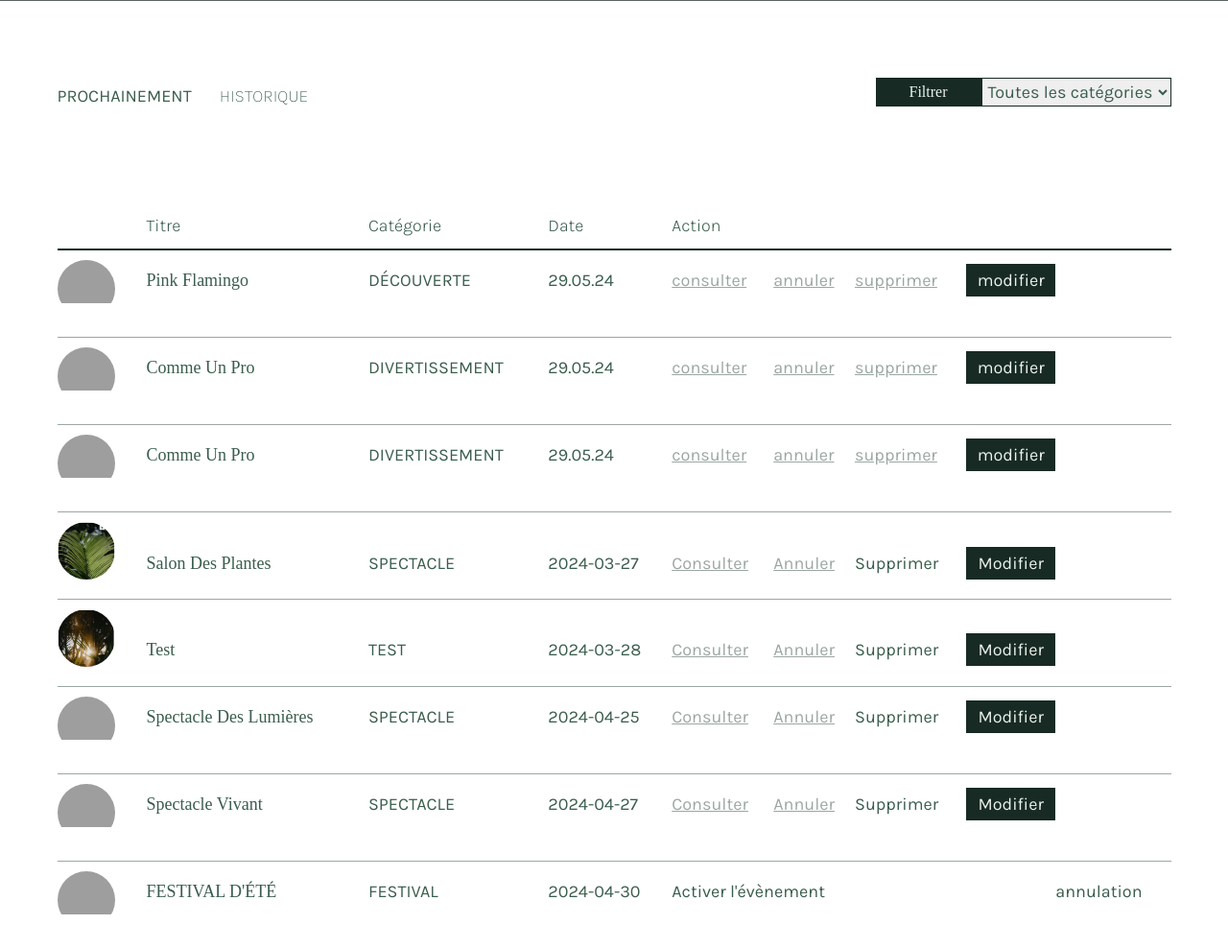
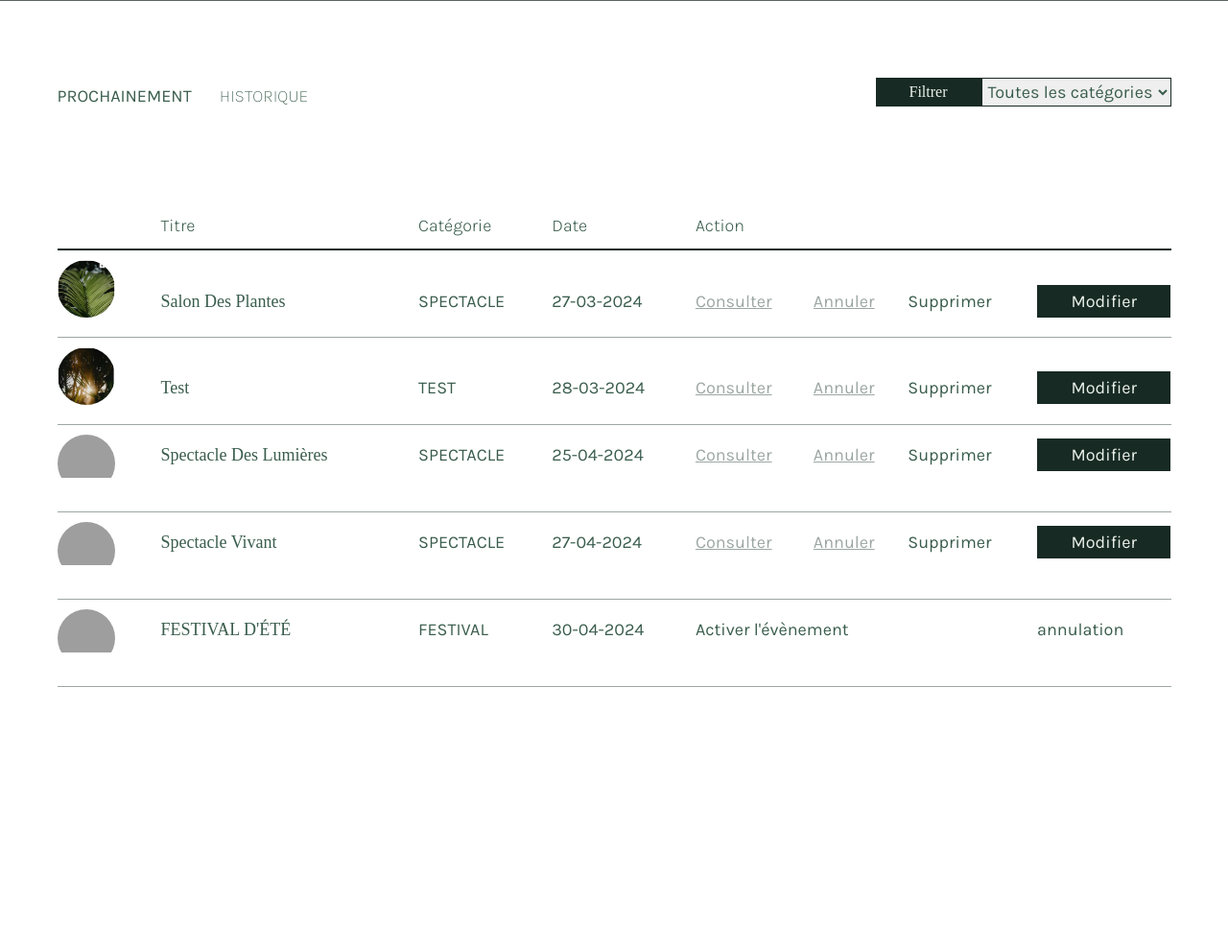
Before and after one commit to ValluetCP/event_luxury, a PHP site: page /event/views/admin/admin_list_event.php in a window 1280 px wide. Shown: the part 799-1787 px from the top of the page at 96% size. After the commit the page ends 1515 px from the top, so only its background shows below. Run offline with PHP 8.4, Linux system fonts and the light colour scheme; data comes from the database, SQL or seed files in the repository; some web fonts are replaced; grey boxes are pictures that could not be loaded.

Commit message:
Page ADMIN 'évènement' -  fiche produit & liste
admin_evenement.php
admin_list_event.php

```diff
--- a/models/eventModel.php
+++ b/models/eventModel.php
@@ -1,7 +1,7 @@
 <?php
 // session_start();
 
-// require_once $_SERVER["DOCUMENT_ROOT"] . "/event/models/database.php";
+// require_once $_SERVER["DOCUMENT_ROOT"] . "/event_luxury/models/database.php";
 // require_once __DIR__."/database.php";
 require_once "database.php";
 
@@ -22,7 +22,7 @@ class Event{
             $request->execute(array($titre,$prix,$resume,$categorie_id,$imgName,$dateEvent,$nbrPlace,));
 
             // rediriger vers la page list_user.php
-            // header("Location: http://localhost/event/views/list_event.php");
+            // header("Location: http://localhost/event_luxury/views/list_event.php");
             if($_SESSION['user_role'] == 'admin')
                         header("Location: http://localhost/event_luxury/views/admin/admin_list_event.php");
                     else
@@ -117,7 +117,7 @@ class Event{
 
 
     //         // rediriger vers la page list_event.php
-    //         header("Location: http://localhost/event/views/admin_list_event.php");
+    //         header("Location: http://localhost/event_luxury/views/admin_list_event.php");
 
 
     //     } catch (PDOException $e) {
@@ -136,7 +136,7 @@ class Event{
         if (!empty($_FILES['image']['name'])) {
             $imgName = $_FILES['image']['name'];
             $tmpName = $_FILES['image']['tmp_name'];
-            $destination = $_SERVER['DOCUMENT_ROOT'] . '/event/views/asset/img_event/' . $imgName;
+            $destination = $_SERVER['DOCUMENT_ROOT'] . '/event_luxury/views/asset/img_event/' . $imgName;
 
             // Assurez-vous de gérer les erreurs lors du téléchargement du fichier
             if (move_uploaded_file($tmpName, $destination)) {
@@ -144,7 +144,7 @@ class Event{
                 $request = $db->prepare("UPDATE events SET titre = ?, prix = ?, resume = ?, categorie_id = ?, date_event = ?, nbr_place = ?, image = ? WHERE id_evenement = ?");
                 $request->execute([$titre, $prix, $resume, $categorie_id, $dateEvent, $nbrPlace, $imgName, $id]);
                 // rediriger vers la page list_event.php
-                header("Location: http://localhost/event/views/admin_list_event.php");
+                header("Location: http://localhost/event_luxury/views/admin/admin_list_event.php");
             } else {
                 // Gestion de l'erreur de téléchargement
                 echo "Erreur lors du téléchargement de l'image.";
@@ -154,7 +154,7 @@ class Event{
             $request = $db->prepare("UPDATE events SET titre = ?, prix = ?, resume = ?, categorie_id = ?, date_event = ?, nbr_place = ? WHERE id_evenement = ?");
             $request->execute([$titre, $prix, $resume, $categorie_id, $dateEvent, $nbrPlace, $id]);
             // rediriger vers la page list_event.php
-            header("Location: http://localhost/event/views/admin_list_event.php");
+            header("Location: http://localhost/event_luxury/views/admin/admin_list_event.php");
         }
     }
 
@@ -172,7 +172,7 @@ class Event{
         try {
             $request->execute([0, $id]);
             // recuperer le resultat dans un tableau
-            header("Location: http://localhost/event/views/admin_list_event.php");
+            header("Location: http://localhost/event_luxury/views/admin/admin_list_event.php");
         } catch (PDOException $e) {
             $e->getMessage();
         }
@@ -190,7 +190,7 @@ class Event{
         try {
             $request->execute(array($id));
             // recuperer le resultat dans un tableau
-            header("Location: http://localhost/event/views/admin_list_event.php");
+            header("Location: http://localhost/event_luxury/views/admin/admin_list_event.php");
         } catch (PDOException $e) {
             $e->getMessage();
         }
@@ -208,7 +208,7 @@ class Event{
         try {
             $request->execute([1, $id]);
             // recuperer le resultat dans un tableau
-            header("Location: http://localhost/event/views/admin_list_event.php");
+            header("Location: http://localhost/event_luxury/views/admin/admin_list_event.php");
         } catch (PDOException $e) {
             $e->getMessage();
         }
@@ -222,7 +222,7 @@ class Event{
             $request->execute([$categoryId]);
             return $request->fetchAll(PDO::FETCH_ASSOC);
             // recuperer le resultat dans un tableau
-            header("Location: http://localhost/event/views/admin_list_event.php");
+            header("Location: http://localhost/event_luxury/views/admin_list_event.php");
         } catch (PDOException $e) {
             $e->getMessage();
         }
--- a/views/admin/admin_add_evenement.php
+++ b/views/admin/admin_add_evenement.php
@@ -96,7 +96,7 @@ if (isset($_GET['id_event_update'])) {
 
                         <!-- Afficher l'image actuelle -->
                         <?php if (!empty($event['image'])): ?>
-                            <img src="./asset/img_event/<?=$event['image'] ?>" alt="Image actuelle" class="current-image">
+                            <img src="../asset/img_event/<?=$event['image'] ?>" alt="Image actuelle" class="current-image">
 
                         <!-- Sinon msg : aucune image -->
                         <?php else: ?>
--- a/views/admin/admin_list_event.php
+++ b/views/admin/admin_list_event.php
@@ -75,69 +75,6 @@ $currentDate = date('Y-m-d H:i:s'); // Date actuelle au format SQL (YYYY-MM-DD H
                     </thead>
                     <tbody id="tbody_adminListEvent" class="tbody_adminList">
 
-                        <!-- MODULE 1 -->
-                        <tr class="table_module">
-                            <td class="table_img_none">
-                                <div class="table_img">
-                                    <img src="../asset/img/event_flamant.jpg" alt="">
-                                </div>
-                            </td>
-                            <td class="table_titre">Pink flamingo</td>
-                            <td class="table_category table_category_none">Découverte</td>
-                            <td class="table_date">29.05.24</td>
-                            <td class="table_action"><a href="">consulter</a></td>
-                            <td class="table_action"><a href="">annuler</a></td>
-                            <td class="table_action"><a href="">supprimer</a></td>
-                            <!-- bouton -->
-                            <td>
-                                <p class="table_btn">
-                                    <a href="" id="table_btnTxt">modifier</a>
-                                </p>
-                            </td>
-                        </tr>
-
-                        <!-- MODULE 2 -->
-                        <tr class="table_module">
-                            <td class="table_img_none">
-                                <div class="table_img">
-                                    <img src="../asset/img/event_tennis.jpg" alt="">
-                                </div>
-                            </td>
-                            <td class="table_titre">Comme un pro</td>
-                            <td class="table_category table_category_none">Divertissement</td>
-                            <td class="table_date">29.05.24</td>
-                            <td class="table_action"><a href="">consulter</a></td>
-                            <td class="table_action"><a href="">annuler</a></td>
-                            <td class="table_action"><a href="">supprimer</a></td>
-                            <!-- bouton -->
-                            <td>
-                                <p class="table_btn">
-                                    <a href="" id="table_btnTxt">modifier</a>
-                                </p>
-                            </td>
-                        </tr>
-
-                        <!-- MODULE BOUCLE -->
-                        <tr class="table_module">
-                            <td class="table_img_none">
-                                <div class="table_img">
-                                    <img src="../asset/img/event_tennis.jpg" alt="">
-                                </div>
-                            </td>
-                            <td class="table_titre">Comme un pro</td>
-                            <td class="table_category table_category_none">Divertissement</td>
-                            <td class="table_date">29.05.24</td>
-                            <td class="table_action"><a href="">consulter</a></td>
-                            <td class="table_action"><a href="">annuler</a></td>
-                            <td class="table_action"><a href="">supprimer</a></td>
-                            <!-- bouton -->
-                            <td>
-                                <p class="table_btn">
-                                    <a href="" id="table_btnTxt">modifier</a>
-                                </p>
-                            </td>
-                        </tr>
-
                         <?php
                         foreach($listEvent as $event){
                             // Comparer la date de l'événement avec la date actuelle
@@ -157,24 +94,24 @@ $currentDate = date('Y-m-d H:i:s'); // Date actuelle au format SQL (YYYY-MM-DD H
                                     <td class="table_category table_category_none"><?= $event['categorie_name']; ?></td>
 
                                     <!-- Date -->
-                                    <td class="table_date"><?= $event['date_event']; ?></td>
+                                    <td class="table_date"><?= date('d-m-Y', strtotime($event['date_event'])); ?></td>
 
                                     <!-- Action -->
                                     <?php if ($event['events_actif'] == 1){ ?>
 
                                         <!-- Visualiser / Consulter -->
-                                        <td class="table_action"><a href="./event.php?event=<?= $event['id_evenement']; ?>">Consulter</a></td>
+                                        <td class="table_action"><a href="./admin_evenement.php?event=<?= $event['id_evenement']; ?>">Consulter</a></td>
 
                                         <!-- Annuler -->
-                                        <td class="table_action"><a href="traitement/action.php?id_event_desactive=<?= $event['id_evenement']; ?>">Annuler</a></td>
+                                        <td class="table_action"><a href="../traitement/action.php?id_event_desactive=<?= $event['id_evenement']; ?>">Annuler</a></td>
 
                                         <!-- Supprimer -->
-                                        <td><a href="traitement/action.php?id_event_delete=<?= $event['id_evenement']; ?>">Supprimer</a></td>
+                                        <td><a href="../traitement/action.php?id_event_delete=<?= $event['id_evenement']; ?>">Supprimer</a></td>
 
                                         <!-- bouton - Modifier -->
                                         <td>
                                             <p class="table_btn">
-                                            <a href="./add_event.php?id_event_update=<?= $event['id_evenement']; ?>" id="table_btnTxt">Modifier</a>
+                                                <a href="./admin_add_evenement.php?id_event_update=<?= $event['id_evenement']; ?>" id="table_btnTxt">Modifier</a>
                                             </p>
                                         </td>
 
@@ -184,7 +121,9 @@ $currentDate = date('Y-m-d H:i:s'); // Date actuelle au format SQL (YYYY-MM-DD H
                                     <?php }elseif($event['events_actif'] == 0){ ?>
 
                                         <!-- bouton - Activer l'événement -->
-                                        <td colspan="4"><a href="traitement/action.php?id_event_active=<?= $event['id_evenement']; ?>">Activer l'évènement</a></td>
+                                        <td colspan="3">
+                                            <a href="../traitement/action.php?id_event_active=<?= $event['id_evenement']; ?>">Activer l'évènement</a>
+                                        </td>
 
                                         <!-- message état -->
                                         <td>annulation</td>
--- a/views/asset/css/style.css
+++ b/views/asset/css/style.css
@@ -1253,6 +1253,12 @@ background-color: rgba(255, 255, 255, 0.5);
 }
 
 .statePlace span{
+    font-weight: 300;
+}
+
+.statePlace{
+    margin-bottom: 32px;
+    line-height: 24px;
     font-weight: 300;
 }
 
```
Also changed, not shown: views/admin/admin_evenement.php (added, +211 -0 lines), views/asset/img_event/bocal_fond_vert.jpg (added), views/asset/img_event/event_agrume.jpg (added), views/asset/img_event/event_bocal.jpg (added), views/asset/img_event/event_flamant.jpg (added), views/asset/img_event/event_miami.jpg (added), views/asset/img_event/event_tennis.jpg (added).
